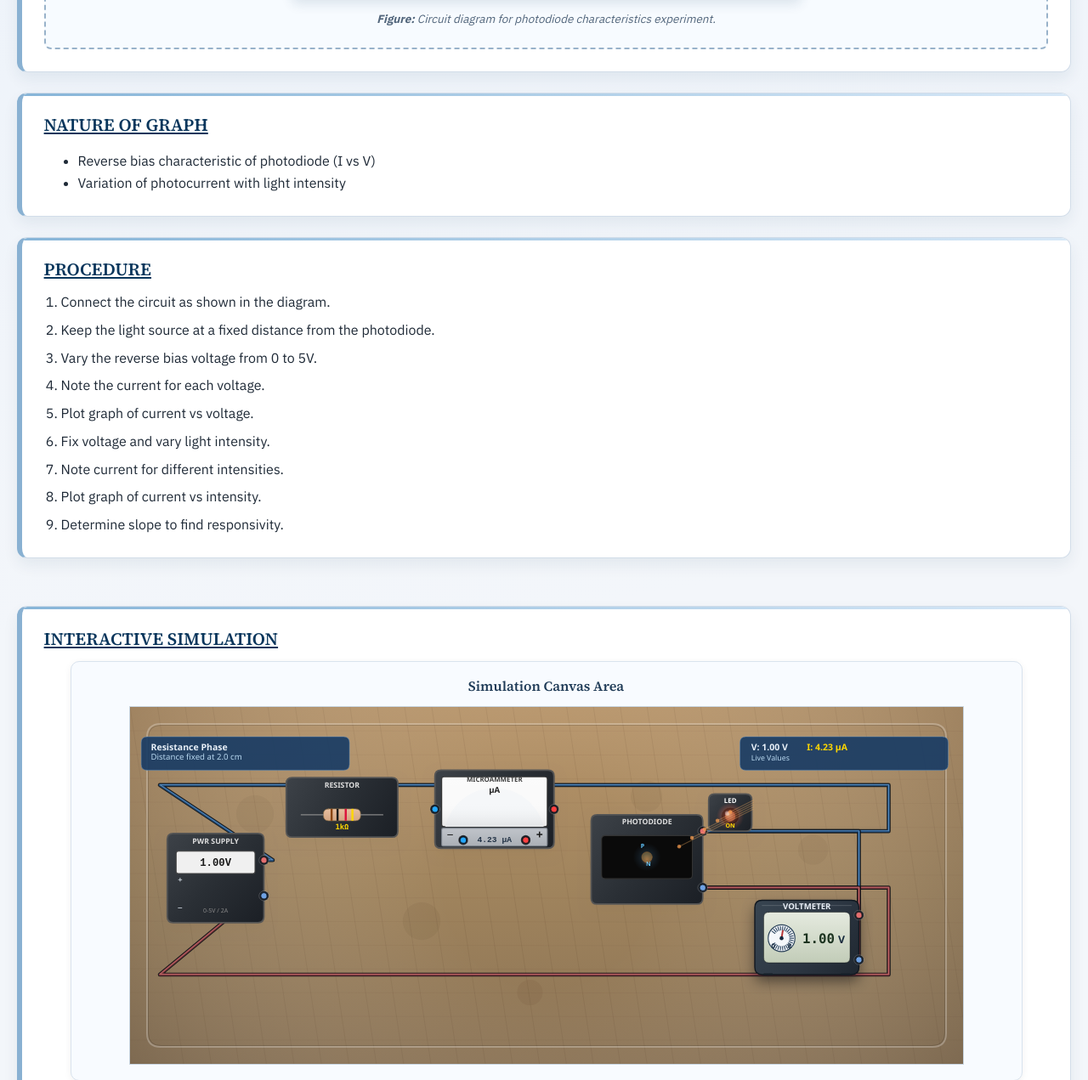
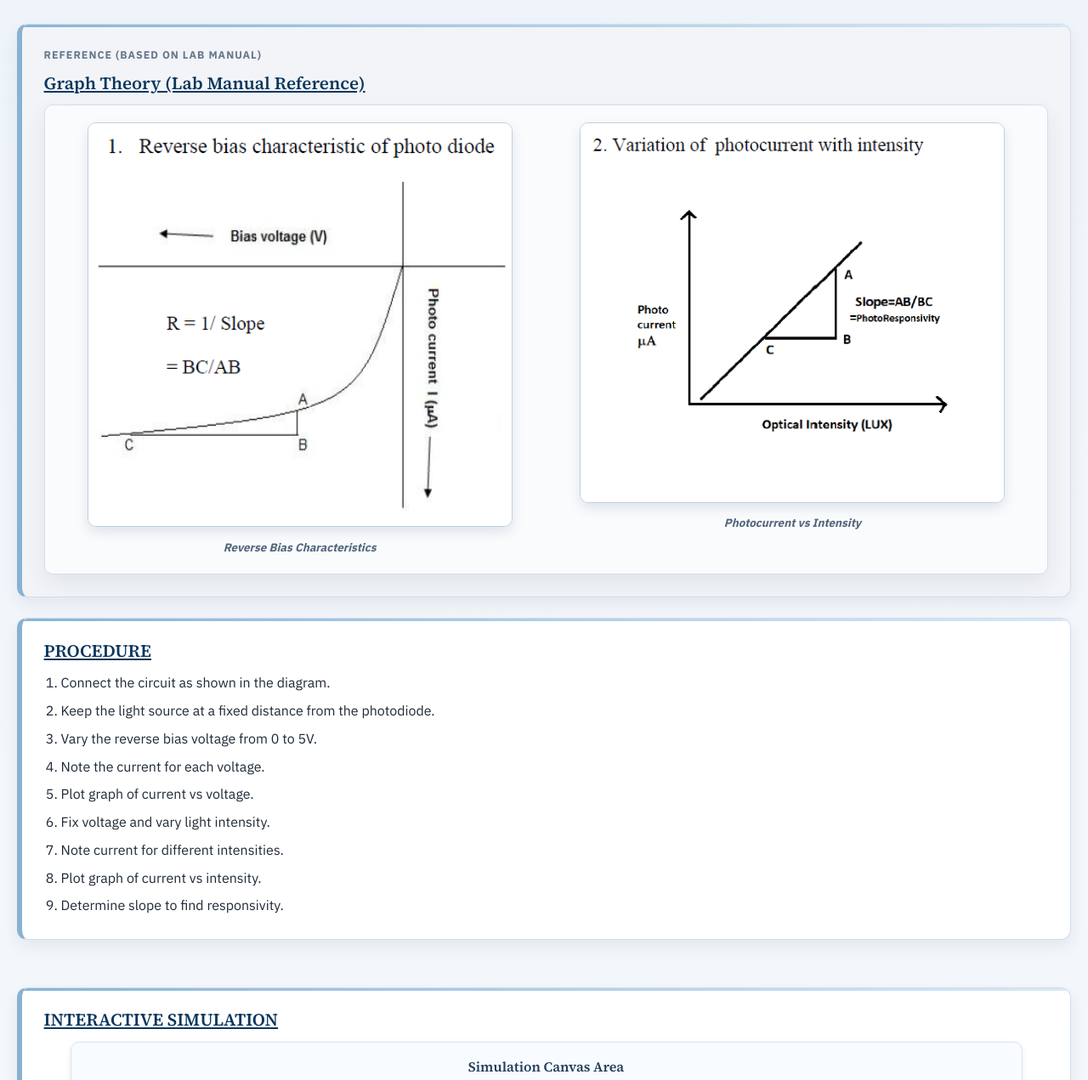
Before and after one commit to sushxnth17/virtual-physics-lab, a Flask app: page /experiments/photodiode in a window 1280 px wide. Shown: the part 1545-2816 px from the top of the page at 85% size. Run offline with Flask 3, Linux system fonts and the light colour scheme.

Commit message:
Add photodiode lab reference images

```diff
--- a/static/css/style.css
+++ b/static/css/style.css
@@ -567,6 +567,58 @@ button[id*="reset"] {
   font-style: italic;
 }
 
+.reference-section {
+  margin-top: 30px;
+  background: #f2f4f7;
+}
+
+.reference-kicker {
+  margin: 0 0 0.7rem;
+  color: #67788d;
+  font-size: 0.78rem;
+  font-weight: 700;
+  letter-spacing: 0.08em;
+  text-transform: uppercase;
+}
+
+.reference-card {
+  padding: 20px;
+  border-radius: 10px;
+  border: 1px solid #d5dee8;
+  background: #fafbfd;
+  box-shadow: var(--shadow-soft);
+}
+
+.reference-card-single {
+  display: flex;
+  justify-content: center;
+}
+
+.reference-grid {
+  display: grid;
+  grid-template-columns: repeat(2, minmax(0, 1fr));
+  gap: 20px;
+}
+
+.reference-figure {
+  margin: 0;
+  text-align: center;
+}
+
+.reference-figure-single {
+  width: 100%;
+  max-width: 500px;
+}
+
+.reference-image {
+  width: 100%;
+  max-width: 500px;
+  margin-inline: auto;
+  border: 1px solid #c0d0de;
+  border-radius: 10px;
+  box-shadow: 0 6px 14px rgba(28, 67, 97, 0.12);
+}
+
 .graph-container,
 div:has(> canvas#fermiChart),
 div:has(> canvas#diffractionChart) {
@@ -798,6 +850,10 @@ div:has(> canvas#diffractionChart) {
   .split-columns {
     gap: var(--space-4);
   }
+
+  .reference-grid {
+    grid-template-columns: 1fr;
+  }
 }
 
 /* =============================
--- a/templates/photodiode.html
+++ b/templates/photodiode.html
@@ -38,24 +38,36 @@
 		</div>
 	</section>
 
-	<!-- CIRCUIT DIAGRAM SECTION -->
-	<section class="experiment-section">
-		<h3><u>CIRCUIT DIAGRAM</u></h3>
-		<div class="ray-diagram-container lab-figure-box">
-			<img src="/static/images/photodiode.png" alt="Photodiode Circuit Diagram" class="lab-figure-image lab-figure-image-md">
-			<p class="lab-caption">
-				<strong>Figure:</strong> Circuit diagram for photodiode characteristics experiment.
-			</p>
+	<!-- REFERENCE CIRCUIT SECTION -->
+	<section class="experiment-section reference-section">
+		<p class="reference-kicker">Reference (Based on Lab Manual)</p>
+		<h3><u>Circuit Diagram</u></h3>
+		<div class="reference-card reference-card-single">
+			<figure class="reference-figure reference-figure-single">
+				<img src="{{ url_for('static', filename='js/images/photodiode_circuit.png') }}" alt="Photodiode Circuit Diagram" class="reference-image">
+				<figcaption class="lab-caption"><strong>Photodiode Circuit Diagram</strong></figcaption>
+			</figure>
 		</div>
 	</section>
 
-	<section class="experiment-section">
-		<h3><u>NATURE OF GRAPH</u></h3>
-		<ul>
-			<li>Reverse bias characteristic of photodiode (I vs V)</li>
-			<li>Variation of photocurrent with light intensity</li>
-		</ul>
+	<!-- REFERENCE GRAPH THEORY SECTION -->
+	<section class="experiment-section reference-section">
+		<p class="reference-kicker">Reference (Based on Lab Manual)</p>
+		<h3><u>Graph Theory (Lab Manual Reference)</u></h3>
+		<div class="reference-card">
+			<div class="reference-grid">
+				<figure class="reference-figure">
+					<img src="{{ url_for('static', filename='js/images/iv_characteristics.png') }}" alt="I vs V characteristic graph" class="reference-image">
+					<figcaption class="lab-caption"><strong>Reverse Bias Characteristics</strong></figcaption>
+				</figure>
+				<figure class="reference-figure">
+					<img src="{{ url_for('static', filename='js/images/responsivity.png') }}" alt="I vs Lux graph" class="reference-image">
+					<figcaption class="lab-caption"><strong>Photocurrent vs Intensity</strong></figcaption>
+				</figure>
+			</div>
+		</div>
 	</section>
+
 
 	<!-- PROCEDURE SECTION -->
 	<section class="experiment-section">
@@ -72,6 +84,7 @@
 			<li>Determine slope to find responsivity.</li>
 		</ol>
 	</section>
+
 
 	<!-- INTERACTIVE SIMULATION SECTION -->
 	<section class="experiment-section" style="margin-top: 32px;">
@@ -193,6 +206,7 @@
 		</div>
 	</section>
 
+
 	<!-- GRAPHS SECTION -->
 	<section class="experiment-section" style="margin-top: 40px;">
 		<h3><u>GRAPHS</u></h3>
```
Also changed, not shown: static/js/images/iv_characteristics.png (added), static/js/images/photodiode_circuit.png (added), static/js/images/responsivity.png (added).
